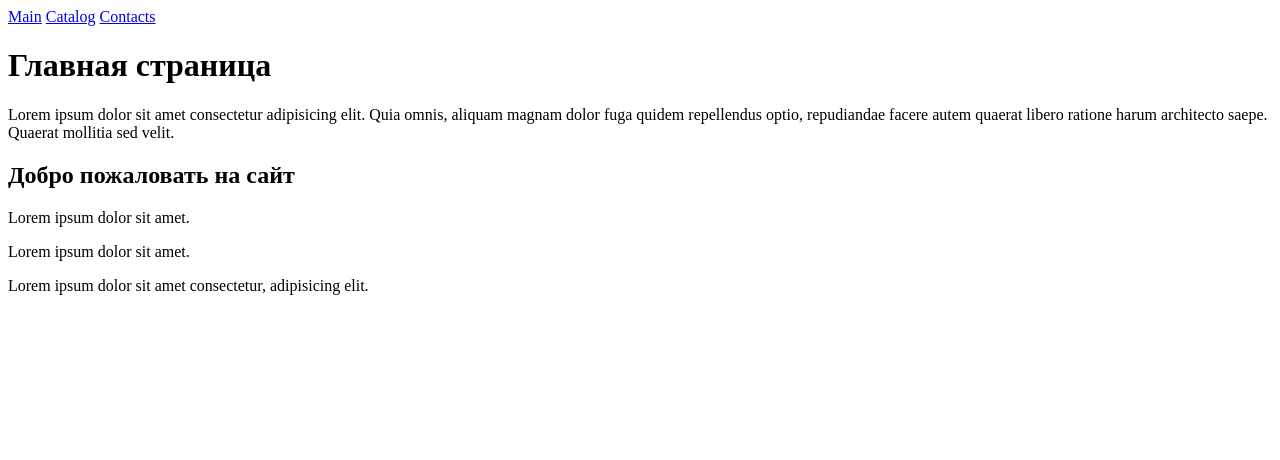
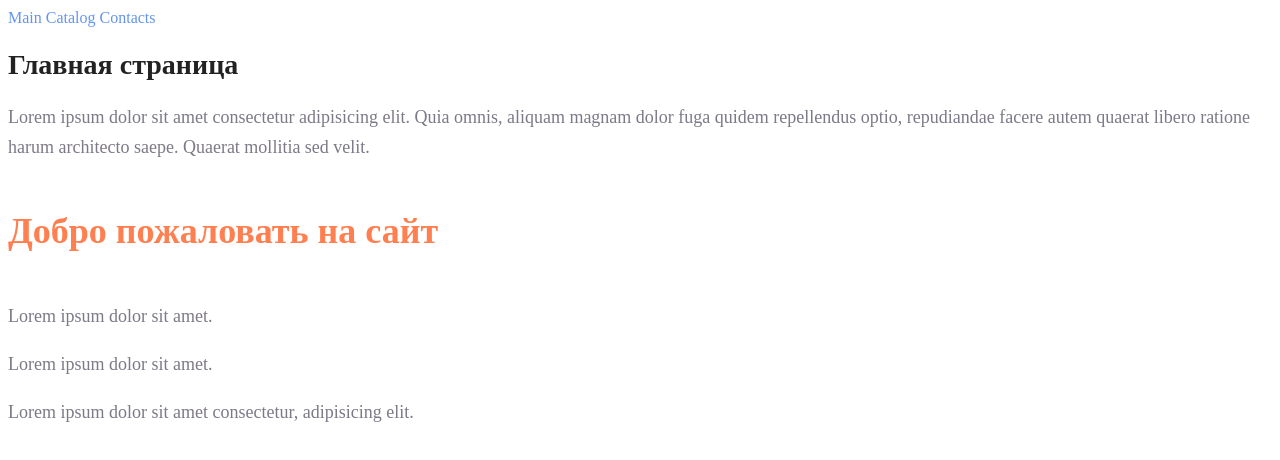
Before and after one commit to ArHises/HTML-CSS_HW, a plain HTML site: page HW02/index.html in a window 1280 px wide. Drawn offline with Linux system fonts and the light colour scheme.

Commit message:
hw02 done

```diff
--- a/HW02/index.html
+++ b/HW02/index.html
@@ -4,20 +4,21 @@
     <meta charset="UTF-8">
     <meta name="viewport" content="width=device-width, initial-scale=1.0">
     <title>Main</title>
+    <link rel="stylesheet" href="style.css">
 </head>
 <body>
-    <a href="#">Main</a>
-    <a href="Catalog/catalog.html">Catalog</a>
-    <a href="contacts.html">Contacts</a>
-    <h1>Главная страница</h1>
+    <a href="#" class="menu-link">Main</a>
+    <a href="Catalog/catalog.html" class="menu-link">Catalog</a>
+    <a href="contacts.html" class="menu-link">Contacts</a>
+    <h1 class="custom-h1">Главная страница</h1>
 
-    <p>Lorem ipsum dolor sit amet consectetur adipisicing elit. Quia omnis, aliquam magnam dolor fuga quidem repellendus optio, repudiandae facere autem quaerat libero ratione harum architecto saepe. Quaerat mollitia sed velit.</p>
+    <p class="custom-p">Lorem ipsum dolor sit amet consectetur adipisicing elit. Quia omnis, aliquam magnam dolor fuga quidem repellendus optio, repudiandae facere autem quaerat libero ratione harum architecto saepe. Quaerat mollitia sed velit.</p>
 
-    <h2>Добро пожаловать на сайт</h2>
+    <h2 class="custom-h2">Добро пожаловать на сайт</h2>
 
-    <p>Lorem ipsum dolor sit amet.</p>
-    <p>Lorem ipsum dolor sit amet.</p>
-    <p>Lorem ipsum dolor sit amet consectetur, adipisicing elit.</p>
+    <p class="custom-p">Lorem ipsum dolor sit amet.</p>
+    <p class="custom-p">Lorem ipsum dolor sit amet.</p>
+    <p class="custom-p">Lorem ipsum dolor sit amet consectetur, adipisicing elit.</p>
 
 </body>
 </html>
--- /dev/null
+++ b/HW02/style.css
@@ -0,0 +1,28 @@
+a {
+    text-decoration: none;
+}
+.menu-link {
+    color: cornflowerblue;
+    font-size: 16px;
+    line-height: 20px;
+}
+.custom-h1 {
+    color: #222222;
+    font-size: 28px;
+    line-height: 36px;
+    font-weight: bold;
+}
+.custom-p {
+    font-style: normal;
+    font-weight: 300;
+    font-size: 18px;
+    line-height: 30px;
+    color: #7D7987
+}
+.custom-h2 {
+    color: coral;
+    font-style: normal;
+    font-weight: 700;
+    font-size: 36px;
+    line-height: 80px;
+}
```
Also changed, not shown: HW02/Catalog/catalog.html (+10 -8 lines), HW02/contacts.html (+6 -4 lines), 1 other file.
